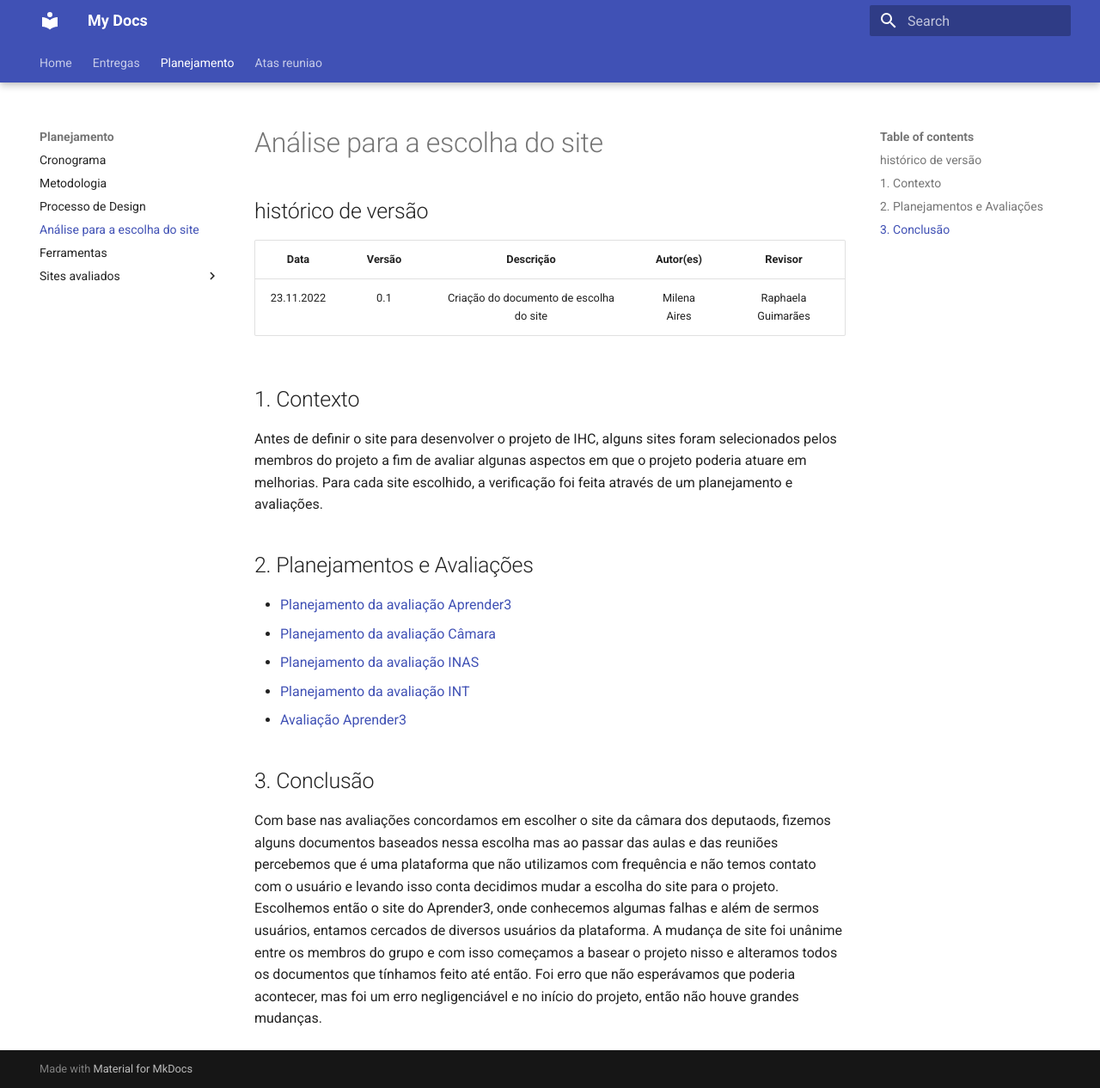
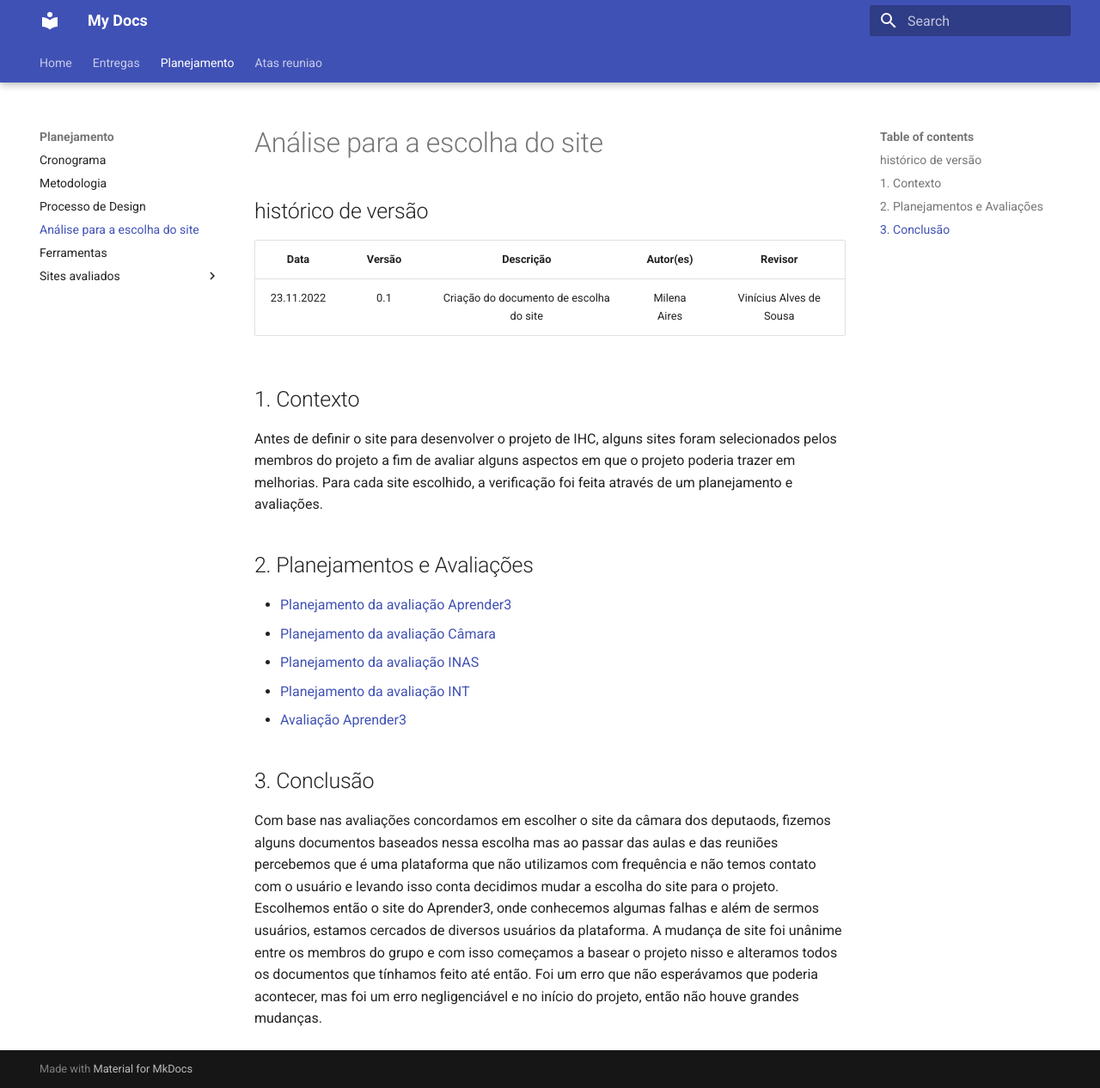
Before and after one commit to mdsreq-fga-unb/2022.2-Aprender3, an MkDocs documentation site: the page built from docs/Planejamento/escolha_site.md, in a window 1280 px wide and 1266 px high. Shown: the whole window at 86% size. Built offline with MkDocs 1.6.1 and Material for MkDocs 9.7.7, drawn with Linux system fonts in a browser that asks for light colours.

Commit message:
Correção de erros.

```diff
--- a/docs/Planejamento/escolha_site.md
+++ b/docs/Planejamento/escolha_site.md
@@ -3,10 +3,10 @@
 ## histórico de versão
 |    Data    | Versão | Descrição                                   | Autor(es)    | Revisor            |
 | :--------: | :----: | :-----------------------------------------: | :----------: | :----------------: |
-| 23.11.2022 |  0.1   | Criação do documento de escolha do site     | Milena Aires | Raphaela Guimarães |
+| 23.11.2022 |  0.1   | Criação do documento de escolha do site     | Milena Aires | Vinícius Alves de Sousa |
 
 ## 1. Contexto
-Antes de definir o site para desenvolver o projeto de IHC, alguns sites foram selecionados pelos membros do projeto a fim de avaliar algunas aspectos em que o projeto poderia atuare em melhorias. Para cada site escolhido, a verificação foi feita através de um planejamento e avaliações.
+Antes de definir o site para desenvolver o projeto de IHC, alguns sites foram selecionados pelos membros do projeto a fim de avaliar alguns aspectos em que o projeto poderia trazer em melhorias. Para cada site escolhido, a verificação foi feita através de um planejamento e avaliações.
 
 ## 2. Planejamentos e Avaliações
 - [Planejamento da avaliação Aprender3]()
@@ -16,6 +16,6 @@ Antes de definir o site para desenvolver o projeto de IHC, alguns sites foram se
 - [Avaliação Aprender3]()
 
 ## 3. Conclusão
-Com base nas avaliações concordamos em escolher o site da câmara dos deputaods, fizemos alguns documentos baseados nessa escolha mas ao passar das aulas e das reuniões percebemos que é uma plataforma que não utilizamos com frequência e não temos contato com o usuário e levando isso conta decidimos mudar a escolha do site para o projeto. Escolhemos então o site do Aprender3, onde conhecemos algumas falhas e além de sermos usuários, entamos cercados de diversos usuários da plataforma.
+Com base nas avaliações concordamos em escolher o site da câmara dos deputaods, fizemos alguns documentos baseados nessa escolha mas ao passar das aulas e das reuniões percebemos que é uma plataforma que não utilizamos com frequência e não temos contato com o usuário e levando isso conta decidimos mudar a escolha do site para o projeto. Escolhemos então o site do Aprender3, onde conhecemos algumas falhas e além de sermos usuários, estamos cercados de diversos usuários da plataforma.
 A mudança de site foi unânime entre os membros do grupo e com isso começamos a basear o projeto nisso e alteramos todos os documentos que tínhamos feito até então.
-Foi erro que não esperávamos que poderia acontecer, mas foi um erro negligenciável e no início do projeto, então não houve grandes mudanças.
+Foi um erro que não esperávamos que poderia acontecer, mas foi um erro negligenciável e no início do projeto, então não houve grandes mudanças.
```
